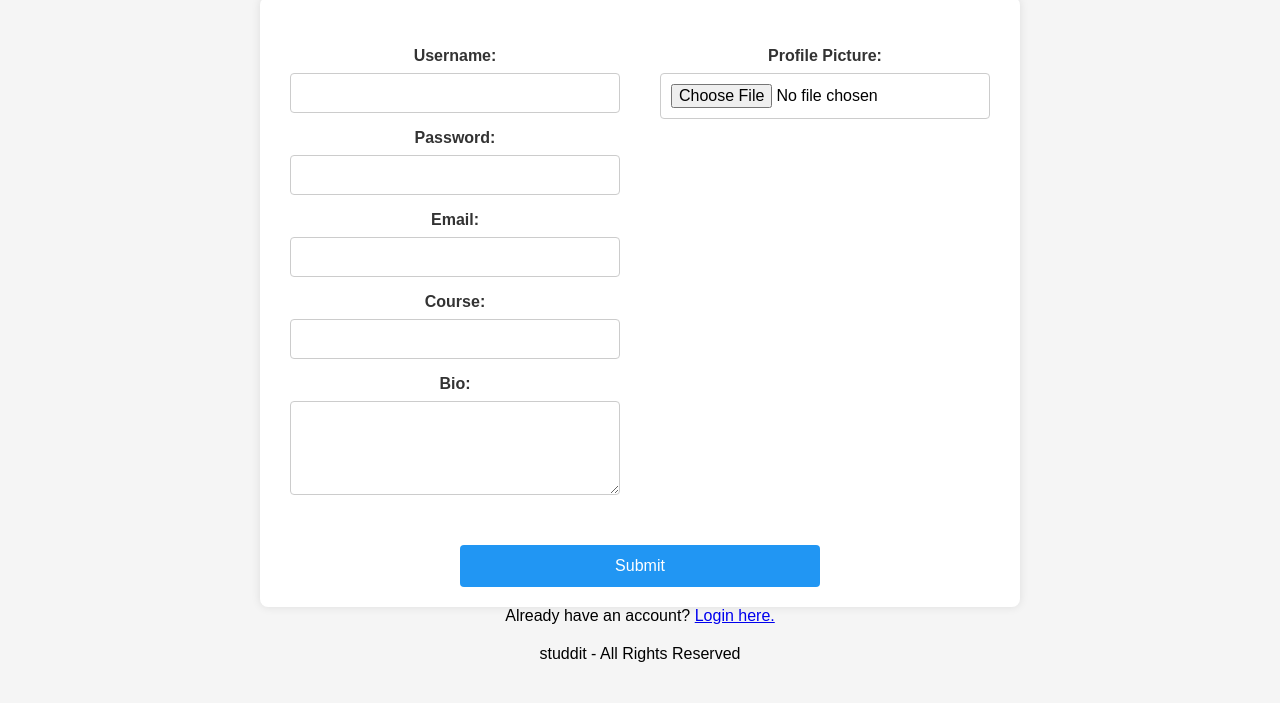
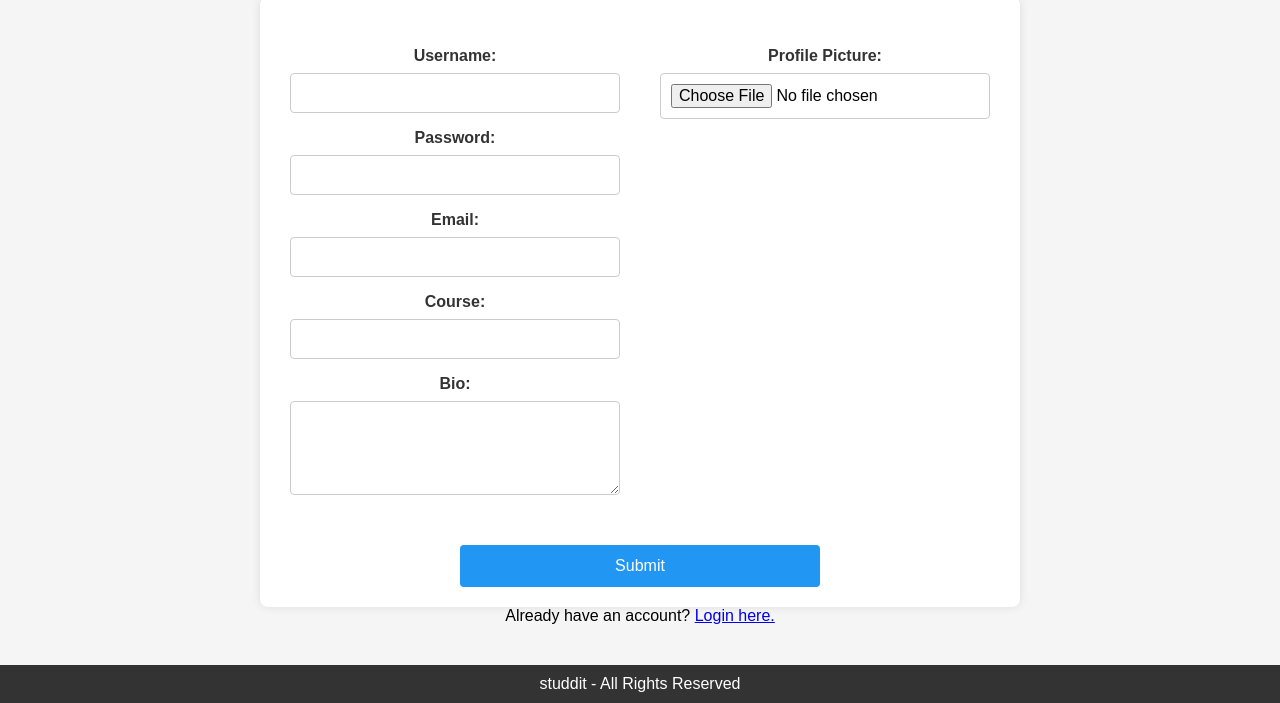
Before and after one commit to lanceferr/studdit, a plain HTML site: page src/register.html in a window 1280 px wide. Shown: the part 110-813 px from the top of the page. Drawn offline with Linux system fonts and the light colour scheme; a script that the page names is missing.

Commit message:
feat: added footer on login and register page

```diff
--- a/src/css/main-header.css
+++ b/src/css/main-header.css
@@ -47,3 +47,12 @@
 .navbar nav a:hover {
     text-decoration: underline;
 }
+
+footer {
+    background-color: #333;
+    color: white;
+    text-align: center;
+    padding: 10px;
+    margin-top: 20px;
+    width: 100%;
+}
--- a/src/css/register.css
+++ b/src/css/register.css
@@ -13,6 +13,7 @@ body {
     flex-direction: column;
     align-items: center;
     min-height: 100vh;
+    justify-content: space-between;
 }
 
 header {
```
Also changed, not shown: src/login.html (+0 -4 lines).
